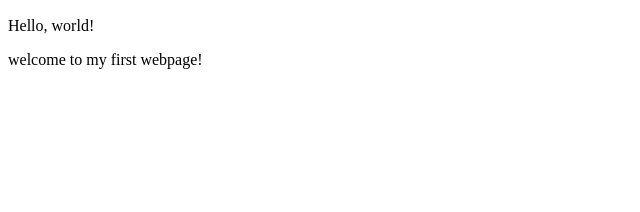
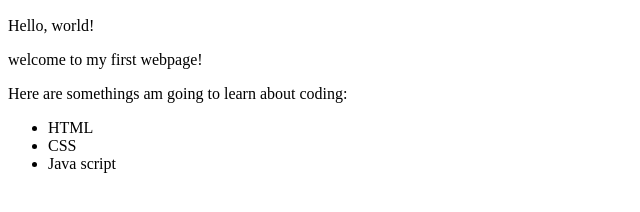
Before and after one commit to Louis-crypto/my-first-webpage, a plain HTML site: page index.html in a window 1280 px wide. Shown: the part 110-322 px from the top of the page, without its empty margins (0-640 px from the left). Drawn offline with Linux system fonts and the light colour scheme.

Commit message:
add list elements

```diff
--- a/index.html
+++ b/index.html
@@ -10,5 +10,11 @@
   <h2>Written with a little guidance from Moringa school</h2>
   <p>Hello, world!</p>
   <p>welcome to my first webpage!</p>
+  <p>Here are somethings am going to learn about coding:</p>
+  <ul>
+    <li>HTML</li>
+    <li>CSS</li>
+    <li>Java script</li>
+  </ul>
 </body>
 </html>
```
